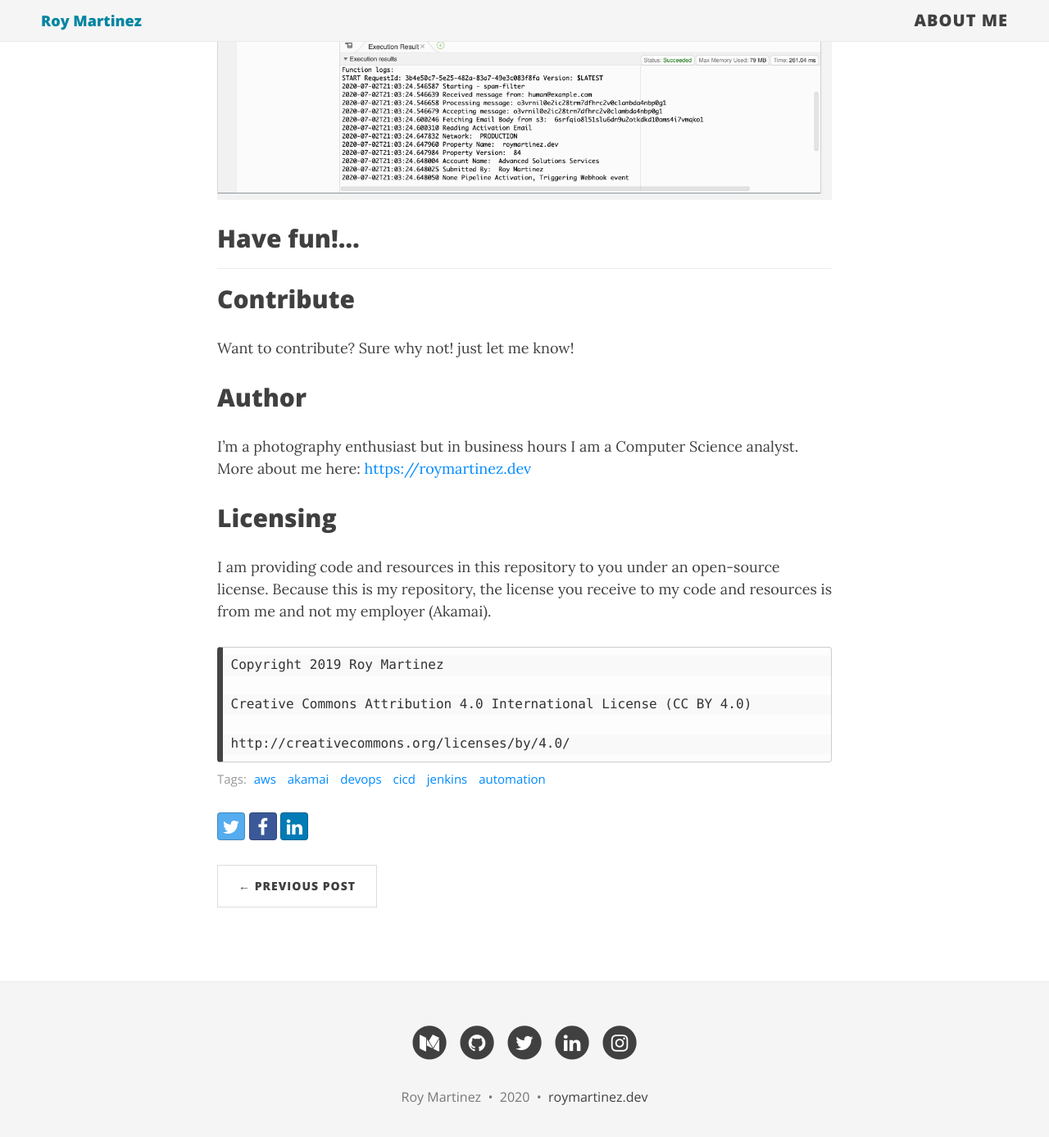
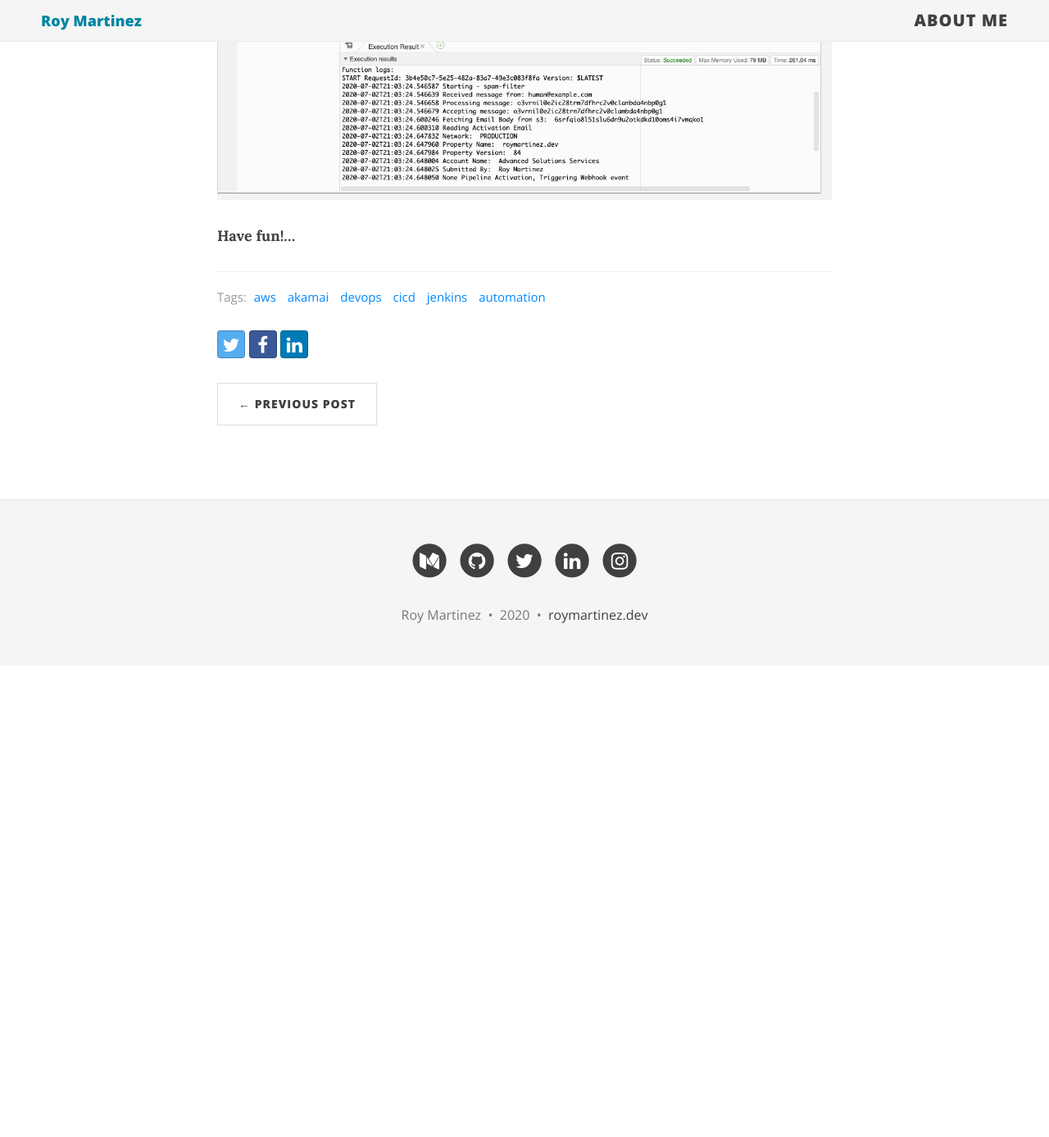
Before and after one commit to roymartinezblanco/roymartinez.dev, a Jekyll site: the page built from _posts/2020-07-02-aws-email-webhook.md, in a window 1280 px wide and 1400 px high, scrolled down 8015 px. Shown: the top 1387 px of the window at 82% size. Built offline with Jekyll 4.4.1, drawn with Linux system fonts in a browser that asks for light colours; nearby versions of some CDN libraries; after the commit the page ends 8827 px from its top, so only the background shows below that.

Commit message:
updated img

````diff
--- a/_posts/2020-07-02-aws-email-webhook.md
+++ b/_posts/2020-07-02-aws-email-webhook.md
@@ -186,26 +186,6 @@ Once all of the above is ready you can test the function by using the configured
 
 ![](/img/posts/2020/webhook/lamdbalog.jpg)
 
-## Have fun!...
+**Have fun!...**
 
 ---
-
-## Contribute
-
-Want to contribute? Sure why not! just let me know!
-
-## Author
-
-I’m a photography enthusiast but in business hours I am a Computer Science analyst. More about me here: [https://roymartinez.dev](https://roymartinez.dev)
-
-## Licensing
-
-I am providing code and resources in this repository to you under an open-source license. Because this is my repository, the license you receive to my code and resources is from me and not my employer (Akamai).
-
-```
-Copyright 2019 Roy Martinez
-
-Creative Commons Attribution 4.0 International License (CC BY 4.0)
-
-http://creativecommons.org/licenses/by/4.0/
-```
````
Also changed, not shown: img/posts/2020/webhook/Arch.png.
